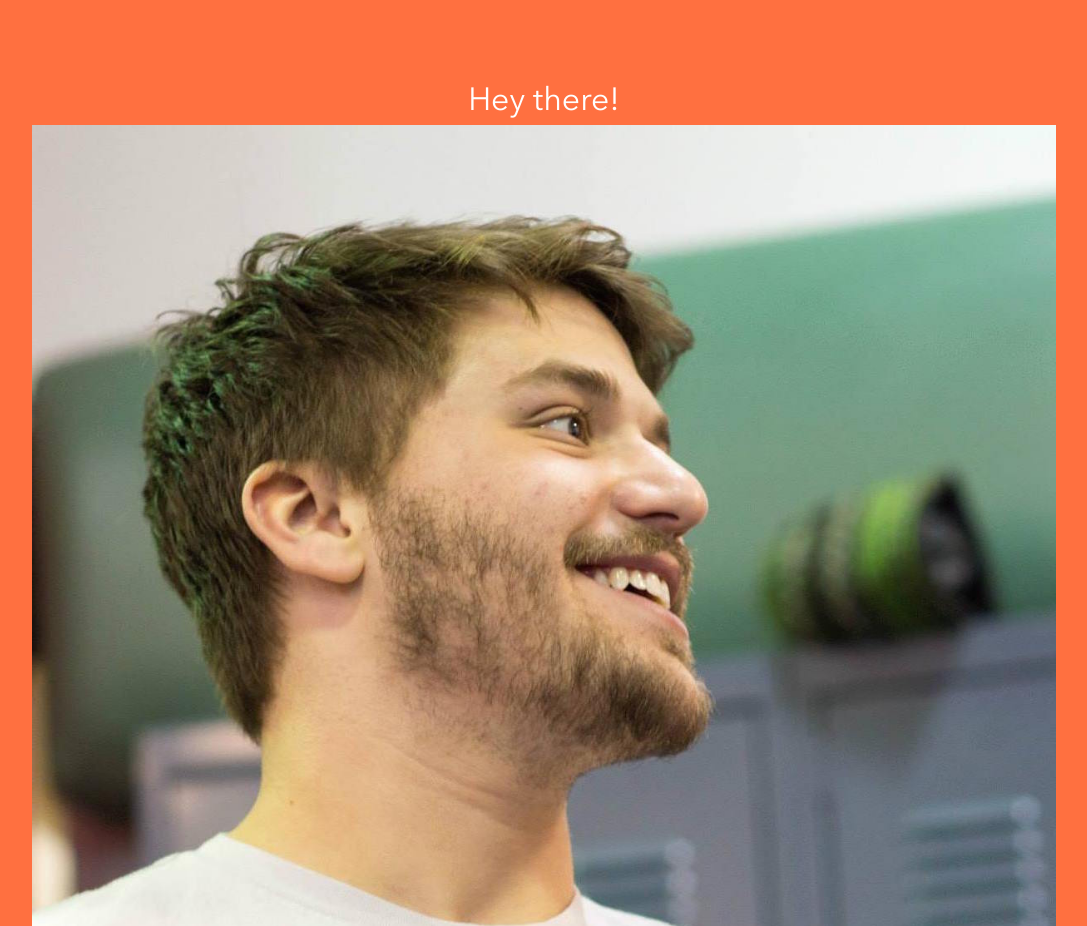
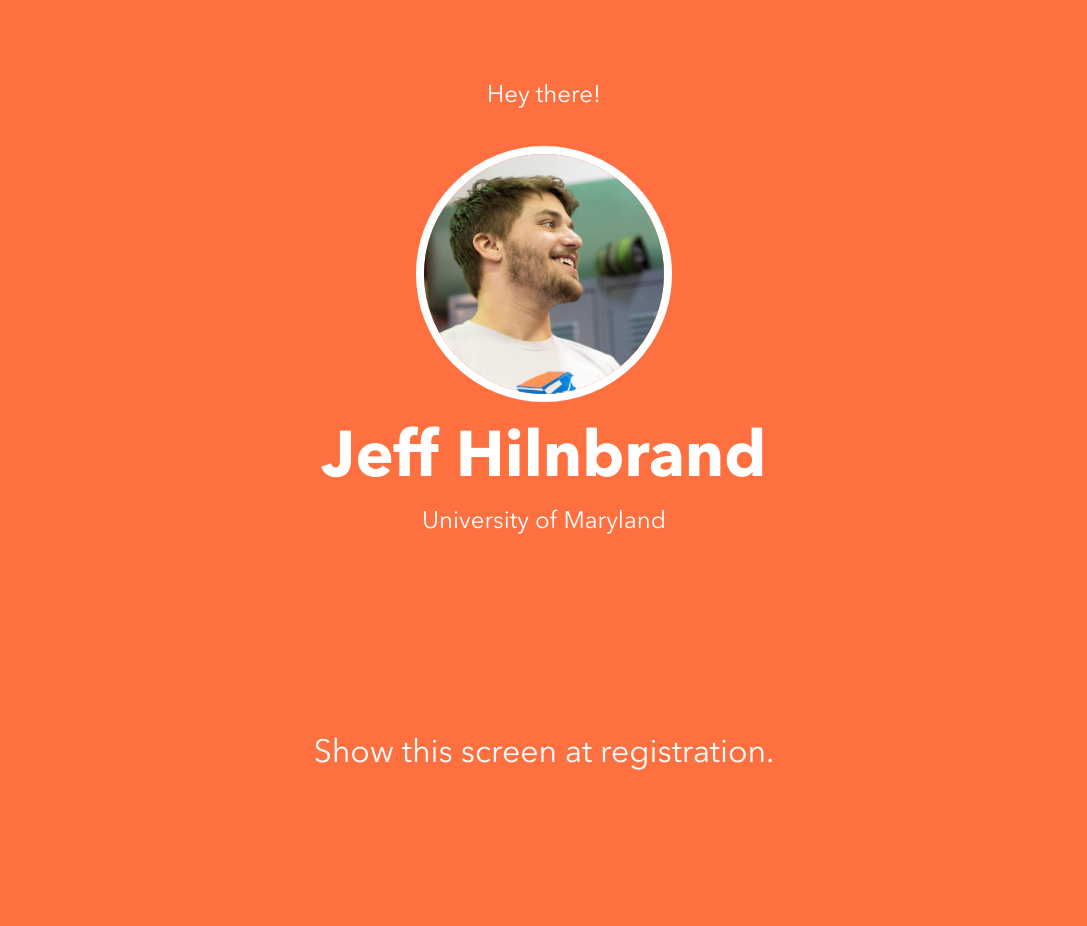
Before and after one commit to bitcamp/blitz-static, a website: page src/views/success.html in a window 1280 px wide. Shown: the top 926 px of the page, without its empty margins (96-1183 px from the left). After the commit the page ends 880 px from the top, so only its background shows below. Drawn offline with nearby package versions, Linux system fonts and the light colour scheme; files that its build step writes are made by us from their sources; files whose address does not match are found by name.

Commit message:
style success

```diff
--- a/src/style/_type.scss
+++ b/src/style/_type.scss
@@ -8,7 +8,7 @@
 }
 
 h1 {
-  font-size: 5rem;
+  font-size: 4rem;
   font-weight: 900;
 }
 
@@ -17,9 +17,9 @@
 }
 
 h3 {
-  font-size: 2rem;
+  font-size: 1.5rem;
 }
 
 p.small {
-  font-size: 1.25rem;
+  font-size: 1rem;
 }
--- a/src/style/_layout.scss
+++ b/src/style/_ui.scss
@@ -21,3 +21,17 @@
   @extend .button;
   margin-top: 8rem;
 }
+
+.avatar {
+  border-radius: 50%;
+  border: .5rem solid white;
+  width: 16rem;
+}
+
+.user {
+  margin-top: 2rem;
+}
+
+.directions {
+  margin-top: 12rem;
+}
--- a/src/style/style.scss
+++ b/src/style/style.scss
@@ -26,6 +26,6 @@
   background: $orange;
 }
 
-@import "layout";
+@import "ui";
 @import "type";
 @import "form";
--- a/src/views/success.html
+++ b/src/views/success.html
@@ -12,12 +12,15 @@
 
     <header class="header">
       <h3>Hey there!</h3>
-      <img src="/images/avatar.jpg">
+    </header>
+
+    <div class="user">
+      <img class="avatar" src="/images/avatar.jpg">
       <h1>Jeff Hilnbrand</h1>
       <h3>University of Maryland</h3>
-    </header>
+    </div>
 
-    <p>Show this screen at registration.</p>
+    <h2 class="directions">Show this screen at registration.</h2>
 
   </div>
 
```
Also changed, not shown: dist/style.css, dist/success.html.
